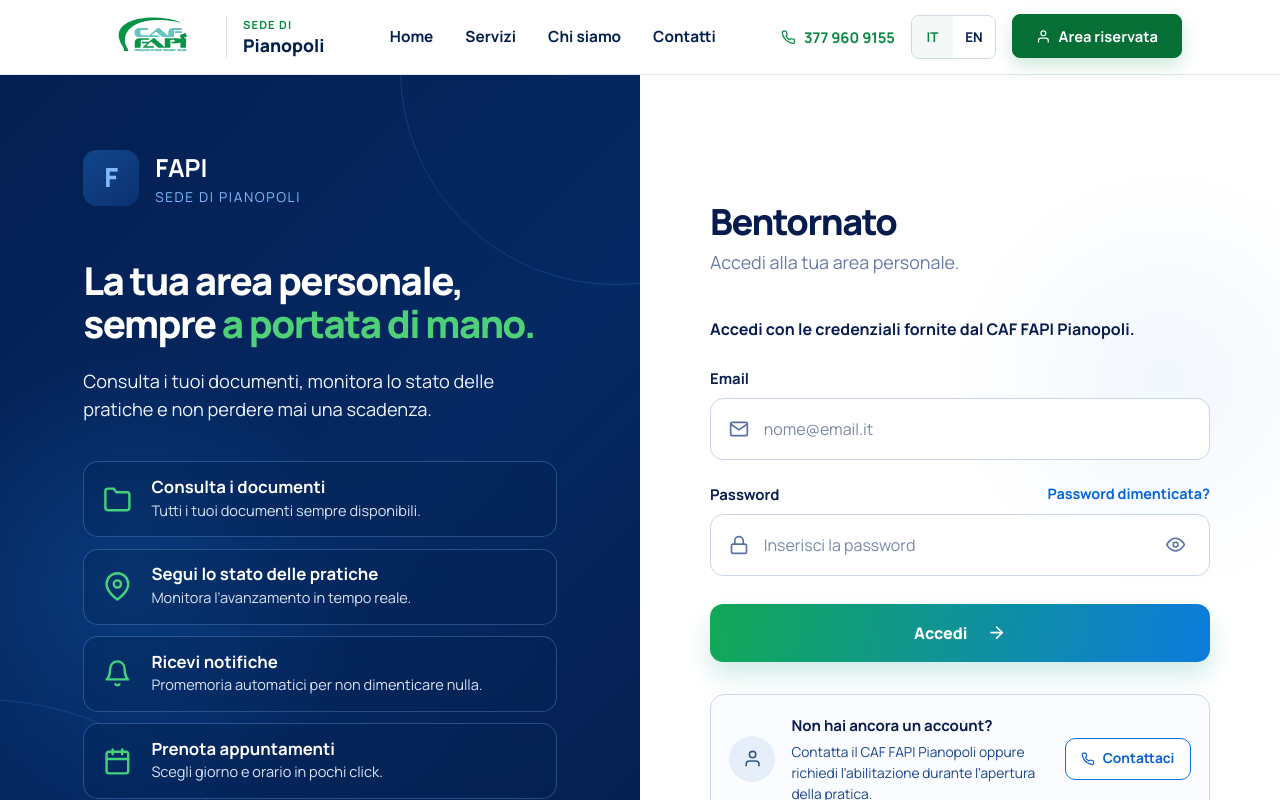
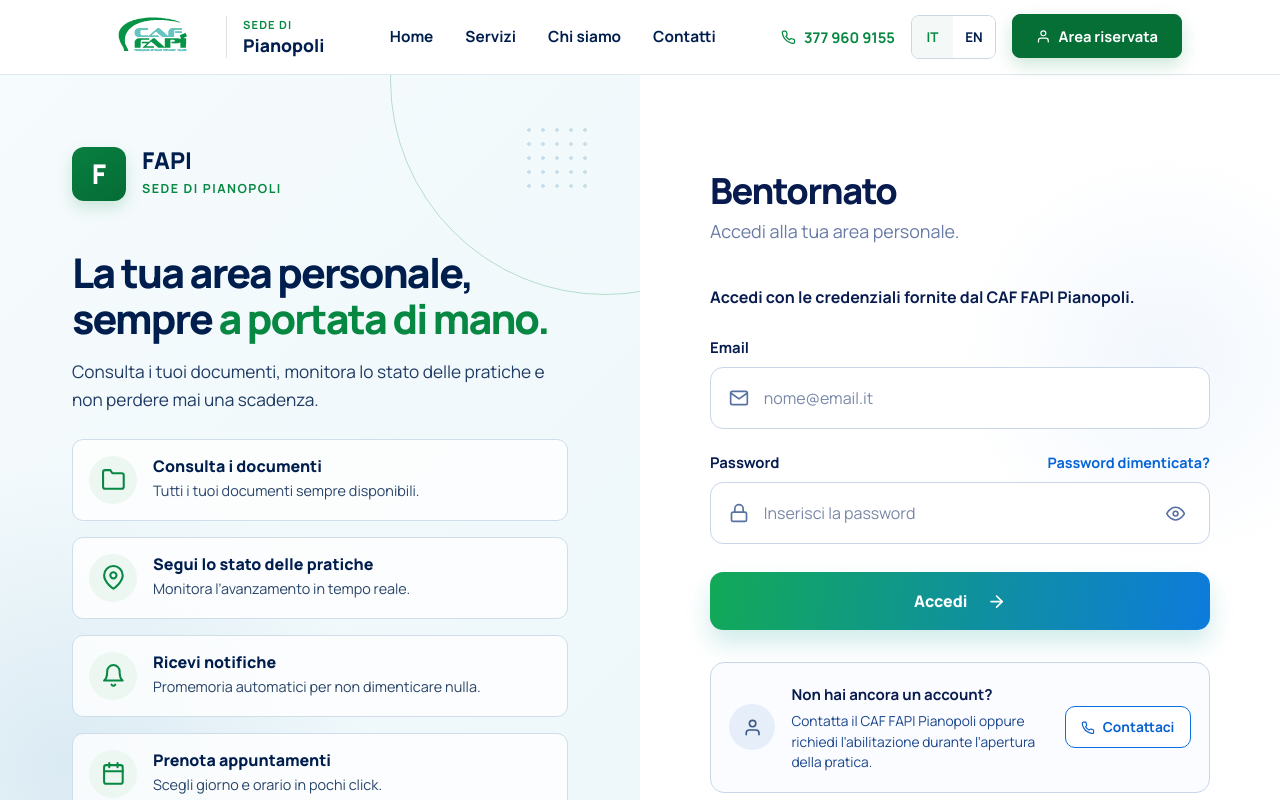
Before and after one commit to acetomartina/FE-Capstone-CAF, a React (Vite) app: page /login in a window 1280 px wide. Shown: the top 800 px of the page. Built offline with nearby package versions, Linux system fonts and the light colour scheme.

Commit message:
style: redesign login hero section

```diff
--- a/src/features/auth/components/LoginHero.tsx
+++ b/src/features/auth/components/LoginHero.tsx
@@ -1,83 +1,89 @@
+import { Card, Stack } from "react-bootstrap";
 import {
   FiBell,
   FiCalendar,
   FiFolder,
   FiMapPin,
-  FiPhone,
 } from "react-icons/fi";
 
 const LoginHero = () => {
+  const vantaggi = [
+    {
+      icona: <FiFolder />,
+      titolo: "Consulta i documenti",
+      descrizione: "Tutti i tuoi documenti sempre disponibili.",
+    },
+    {
+      icona: <FiMapPin />,
+      titolo: "Segui lo stato delle pratiche",
+      descrizione: "Monitora l’avanzamento in tempo reale.",
+    },
+    {
+      icona: <FiBell />,
+      titolo: "Ricevi notifiche",
+      descrizione: "Promemoria automatici per non dimenticare nulla.",
+    },
+    {
+      icona: <FiCalendar />,
+      titolo: "Prenota appuntamenti",
+      descrizione: "Scegli giorno e orario in pochi click.",
+    },
+  ];
+
   return (
-    <section className="login-info">
-      <div className="login-info__content">
-        <div className="login-info__eyebrow">
+    <section className="login-info h-100">
+      <div className="login-info__content mx-auto">
+        <div className="d-flex align-items-center gap-3 mb-5">
           <span className="login-info__symbol">F</span>
 
-          <div>
-            <strong>FAPI</strong>
-            <span>SEDE DI PIANOPOLI</span>
+          <div className="d-flex flex-column">
+            <strong className="login-info__brand">FAPI</strong>
+            <span className="login-info__location">
+              SEDE DI PIANOPOLI
+            </span>
           </div>
         </div>
 
-        <div className="login-info__heading">
-          <h1>
+        <div className="mb-4">
+          <h1 className="login-info__title mb-3">
             La tua area personale,
             <br />
             sempre <span>a portata di mano.</span>
           </h1>
 
-          <p>
-            Consulta i tuoi documenti, monitora lo stato delle pratiche e non
-            perdere mai una scadenza.
+          <p className="login-info__description mb-0">
+            Consulta i tuoi documenti, monitora lo stato delle pratiche
+            e non perdere mai una scadenza.
           </p>
         </div>
 
-        <div className="login-benefits">
-          <article className="login-benefit">
-            <FiFolder />
+        <Stack gap={3}>
+          {vantaggi.map((vantaggio) => (
+            <Card
+              key={vantaggio.titolo}
+              className="login-benefit border shadow-none"
+            >
+              <Card.Body className="d-flex align-items-center gap-3 p-3">
+                <span className="login-benefit__icon d-flex align-items-center justify-content-center flex-shrink-0">
+                  {vantaggio.icona}
+                </span>
 
-            <div>
-              <h2>Consulta i documenti</h2>
-              <p>Tutti i tuoi documenti sempre disponibili.</p>
-            </div>
-          </article>
+                <div>
+                  <Card.Title
+                    as="h2"
+                    className="login-benefit__title mb-1"
+                  >
+                    {vantaggio.titolo}
+                  </Card.Title>
 
-          <article className="login-benefit">
-            <FiMapPin />
-
-            <div>
-              <h2>Segui lo stato delle pratiche</h2>
-              <p>Monitora l’avanzamento in tempo reale.</p>
-            </div>
-          </article>
-
-          <article className="login-benefit">
-            <FiBell />
-
-            <div>
-              <h2>Ricevi notifiche</h2>
-              <p>Promemoria automatici per non dimenticare nulla.</p>
-            </div>
-          </article>
-
-          <article className="login-benefit">
-            <FiCalendar />
-
-            <div>
-              <h2>Prenota appuntamenti</h2>
-              <p>Scegli giorno e orario in pochi click.</p>
-            </div>
-          </article>
-        </div>
-
-        <div className="login-info__contacts">
-          <a href="tel:+393779609155">
-            <FiPhone />
-            377 960 9155
-          </a>
-
-          <span>Lun–Ven 9:00–13:00 • 15:30–18:30</span>
-        </div>
+                  <Card.Text className="login-benefit__description mb-0">
+                    {vantaggio.descrizione}
+                  </Card.Text>
+                </div>
+              </Card.Body>
+            </Card>
+          ))}
+        </Stack>
       </div>
     </section>
   );
--- a/src/styles/LoginPage/login-hero.css
+++ b/src/styles/LoginPage/login-hero.css
@@ -3,44 +3,49 @@
   min-height: 100%;
   overflow: hidden;
 
-  padding: 4.65rem 5.2rem 3rem;
+  padding: 4.5rem 4.5rem;
 
   background:
     radial-gradient(
-      circle at 20% 58%,
-      rgba(21, 116, 207, 0.26),
-      transparent 32%
+      circle at 10% 85%,
+      rgba(116, 169, 207, 0.18),
+      transparent 34%
     ),
-    linear-gradient(135deg, #041f52 0%, #052963 55%, #061c4c 100%);
-
-  color: #ffffff;
+    linear-gradient(135deg, #f6fbfd 0%, #edf7fa 100%);
 }
 
-.login-info::before,
-.login-info::after {
+.login-info::before {
   content: "";
+
   position: absolute;
+  top: -210px;
+  right: -180px;
 
-  border: 1px solid rgba(50, 147, 239, 0.22);
+  width: 430px;
+  height: 430px;
+
+  border: 1px solid rgba(7, 136, 66, 0.25);
   border-radius: 50%;
 
   pointer-events: none;
 }
 
-.login-info::before {
-  width: 430px;
-  height: 430px;
+.login-info::after {
+  content: "";
 
-  top: -220px;
-  right: -190px;
-}
+  position: absolute;
+  right: 3rem;
+  top: 3rem;
 
-.login-info::after {
-  width: 620px;
-  height: 620px;
+  width: 70px;
+  height: 70px;
 
-  left: -330px;
-  bottom: -370px;
+  opacity: 0.35;
+
+  background-image: radial-gradient(circle, #7faecb 2px, transparent 2px);
+  background-size: 14px 14px;
+
+  pointer-events: none;
 }
 
 .login-info__content {
@@ -48,154 +53,109 @@
   z-index: 1;
 
   width: 100%;
-  max-width: 610px;
-  margin: 0 auto;
-}
-
-.login-info__eyebrow {
-  margin-bottom: 3.25rem;
-
-  display: flex;
-  align-items: center;
-  gap: 1rem;
+  max-width: 590px;
 }
 
 .login-info__symbol {
-  width: 56px;
-  height: 56px;
+  width: 54px;
+  height: 54px;
 
   display: inline-flex;
   align-items: center;
   justify-content: center;
 
-  border-radius: 14px;
+  border-radius: 12px;
 
-  background: linear-gradient(145deg, #12458b, #0b3271);
+  background: linear-gradient(145deg, #087f40, #056c36);
+  color: #ffffff;
 
-  color: #83baff;
+  font-size: 1.7rem;
+  font-weight: 800;
 
-  font-size: 1.65rem;
-  font-weight: 800;
+  box-shadow: 0 7px 16px rgba(7, 136, 66, 0.18);
 }
 
-.login-info__eyebrow > div {
-  display: flex;
-  flex-direction: column;
+.login-info__brand {
+  color: #001e4d;
+
+  font-size: 1.45rem;
+  font-weight: 800;
+  line-height: 1;
 }
 
-.login-info__eyebrow strong {
-  color: #ffffff;
+.login-info__location {
+  margin-top: 0.45rem;
+
+  color: #078842;
+
+  font-size: 0.78rem;
+  font-weight: 700;
+  letter-spacing: 0.12em;
+}
+
+.login-info__title {
+  color: #001e4d;
+
+  font-size: clamp(2.25rem, 3.2vw, 3.25rem);
+  font-weight: 800;
+  line-height: 1.13;
+  letter-spacing: -0.045em;
+}
+
+.login-info__title span {
+  color: #078842;
+}
+
+.login-info__description {
+  max-width: 520px;
+
+  color: #203b64;
+
+  font-size: 1.08rem;
+  line-height: 1.65;
+}
+
+.login-benefit {
+  border-color: #cfdee8 !important;
+  border-radius: 11px;
+
+  background: rgba(255, 255, 255, 0.8);
+
+  transition:
+    border-color 180ms ease,
+    box-shadow 180ms ease,
+    transform 180ms ease;
+}
+
+.login-benefit:hover {
+  border-color: rgba(7, 136, 66, 0.35) !important;
+
+  box-shadow: 0 8px 22px rgba(20, 57, 78, 0.07) !important;
+
+  transform: translateY(-1px);
+}
+
+.login-benefit__icon {
+  width: 48px;
+  height: 48px;
+
+  border-radius: 50%;
+
+  background: #edf7f1;
+  color: #078842;
+
   font-size: 1.55rem;
 }
 
-.login-info__eyebrow div span {
-  color: #7fbdff;
+.login-benefit__title {
+  color: #001e4d;
 
-  font-size: 0.85rem;
-  letter-spacing: 0.12em;
+  font-size: 1rem;
+  font-weight: 750;
 }
 
-.login-info__heading h1 {
-  margin: 0;
+.login-benefit__description {
+  color: #294469;
 
-  color: #ffffff;
-
-  font-size: clamp(2.2rem, 3vw, 3.3rem);
-  font-weight: 800;
-  line-height: 1.12;
-  letter-spacing: -0.04em;
-}
-
-.login-info__heading h1 span {
-  color: #4ed079;
-}
-
-.login-info__heading p {
-  max-width: 520px;
-  margin: 1.35rem 0 2.4rem;
-
-  color: #eef4ff;
-
-  font-size: 1.14rem;
-  line-height: 1.55;
-}
-
-.login-benefits {
-  display: grid;
-  gap: 0.7rem;
-}
-
-.login-benefit {
-  min-height: 76px;
-  padding: 0.9rem 1.15rem;
-
-  display: flex;
-  align-items: center;
-  gap: 1.25rem;
-
-  border: 1px solid rgba(116, 174, 239, 0.32);
-  border-radius: 15px;
-
-  background: rgba(5, 34, 81, 0.32);
-
-  backdrop-filter: blur(8px);
-  -webkit-backdrop-filter: blur(8px);
-}
-
-.login-benefit > svg {
-  flex: 0 0 auto;
-
-  color: #43d27d;
-  font-size: 1.8rem;
-}
-
-.login-benefit h2,
-.login-benefit p {
-  margin: 0;
-}
-
-.login-benefit h2 {
-  color: #ffffff;
-  font-size: 1.05rem;
-  font-weight: 700;
-}
-
-.login-benefit p {
-  margin-top: 0.16rem;
-
-  color: #d8e4f6;
-  font-size: 0.91rem;
-}
-
-.login-info__contacts {
-  margin-top: 1.75rem;
-  padding-top: 1.25rem;
-
-  display: flex;
-  flex-direction: column;
-  gap: 0.45rem;
-
-  border-top: 1px solid rgba(116, 174, 239, 0.26);
-}
-
-.login-info__contacts a {
-  width: fit-content;
-
-  display: inline-flex;
-  align-items: center;
-  gap: 0.7rem;
-
-  color: #4ed079;
-
-  font-weight: 700;
-  text-decoration: none;
-}
-
-.login-info__contacts a:hover {
-  color: #79e49d;
-}
-
-.login-info__contacts span {
-  color: #d8e4f6;
   font-size: 0.9rem;
 }
```
